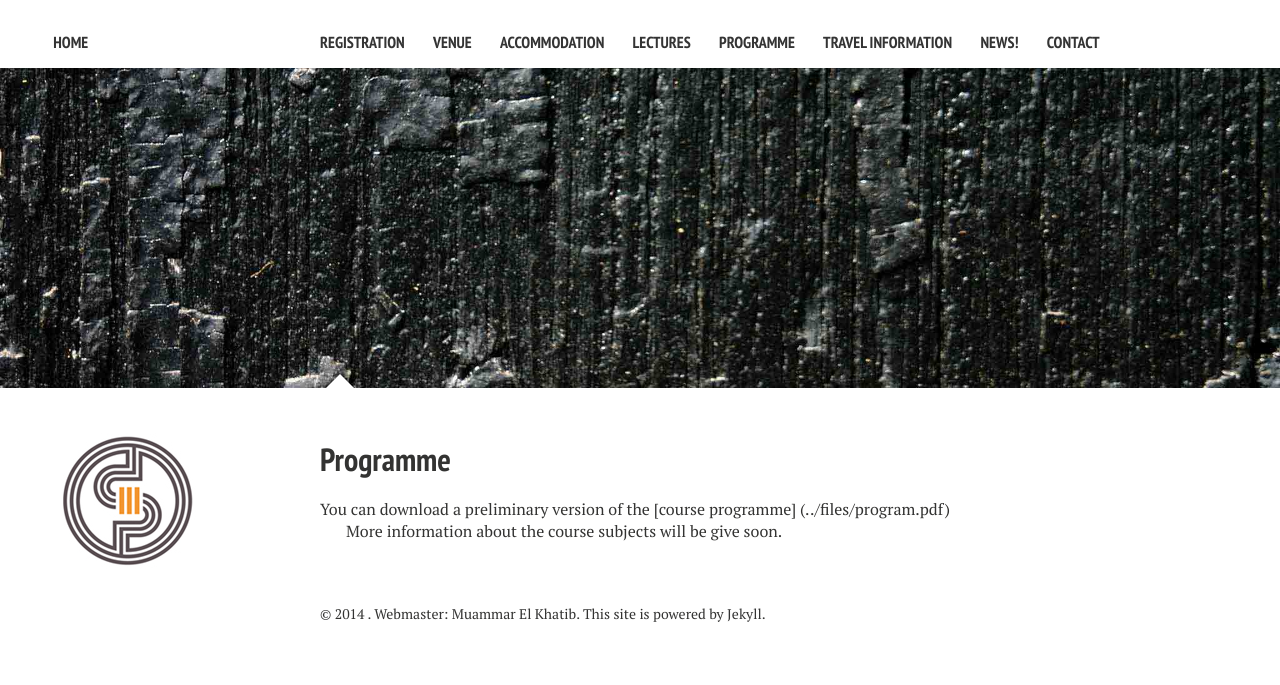
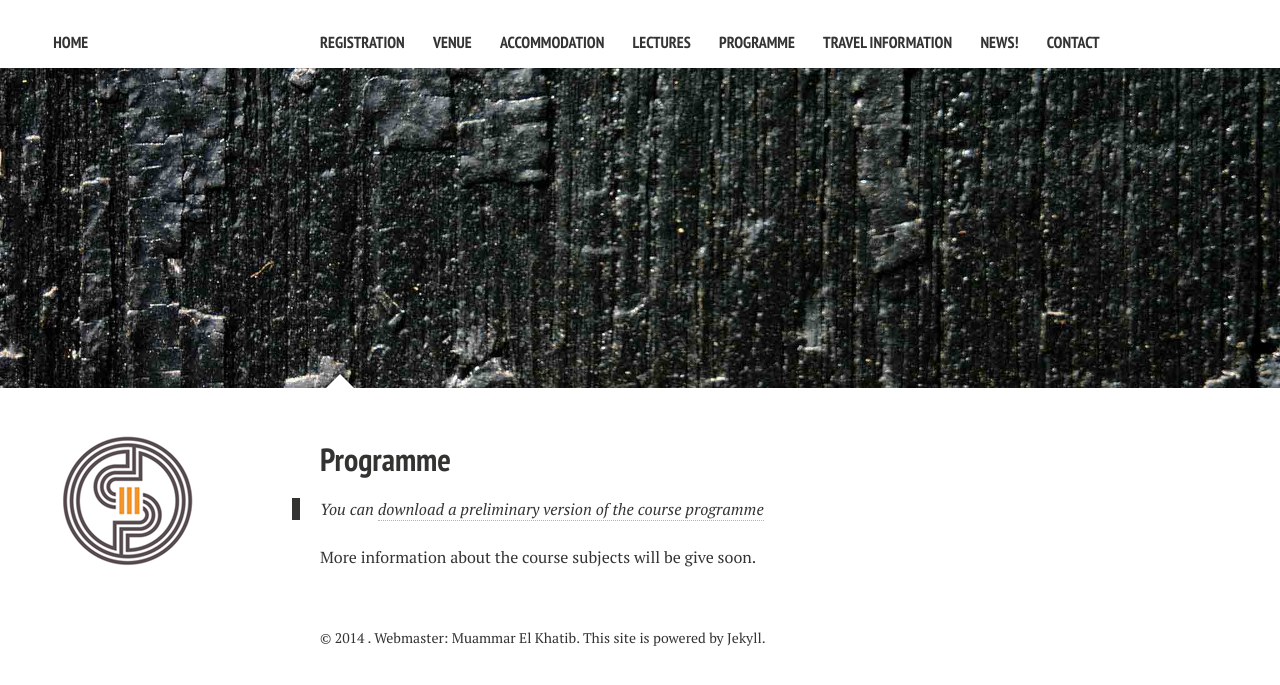
Before and after one commit to muammar/intcourse, a Jekyll site: the page built from programme/index.md, in a window 1280 px wide. Shown: the top 685 px of the page. Built offline with Jekyll 4.4.1, drawn with Linux system fonts in a browser that asks for light colours; nearby versions of some CDN libraries.

Commit message:
error programa

```diff
--- a/programme/index.md
+++ b/programme/index.md
@@ -10,6 +10,6 @@ image:
   creditlink:
 ---
 
-You can download a preliminary version of the [course programme] (../files/program.pdf)
+>You can [download a preliminary version of the course programme](../files/program.pdf)
 
 More information about the course subjects will be give soon.
```
